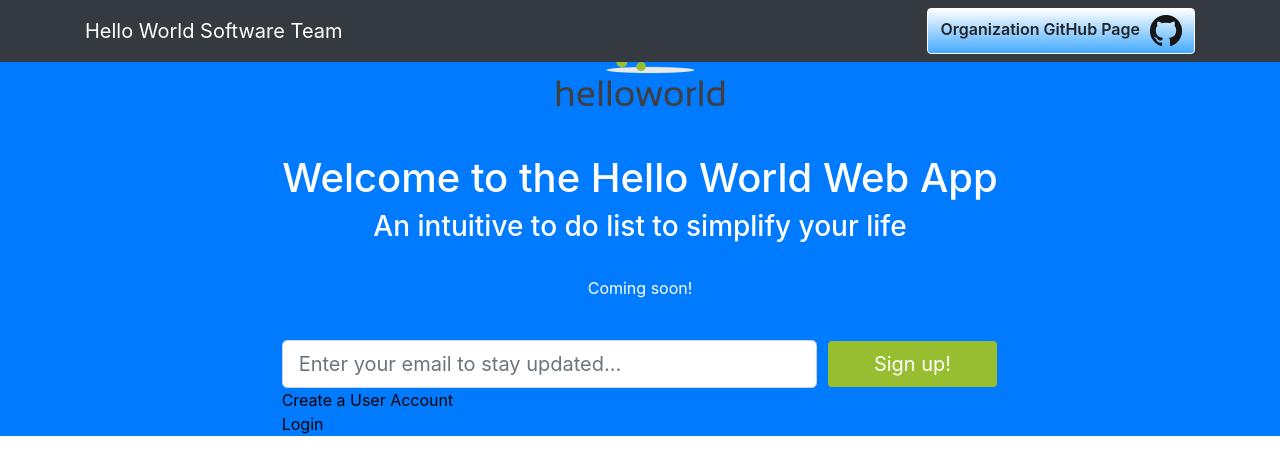
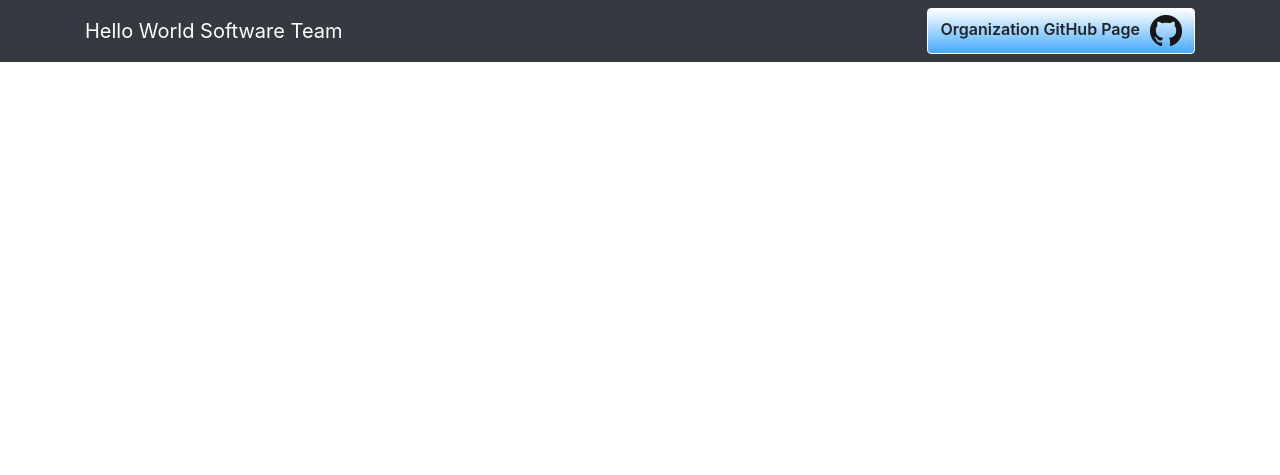
Before and after one commit to HelloWorldKSU/Reminder-App, a Flask app: page / in a window 1280 px wide. Shown: the top 475 px of the page. Run offline with Flask 2, Linux system fonts and the light colour scheme; some libraries are stand-ins or nearby versions.

Commit message:
Weird merge issue

```diff
--- a/mysite/templates/index.html
+++ b/mysite/templates/index.html
@@ -15,37 +15,6 @@
 	</nav>
 
 	<main id="pagebox" role="main"></main>
-	<header class="bg-primary text-white">
-		<div class="container text-center">
-			<div class="container text-center">
-				<!--<img src="https://www.pythonanywhere.com/user/helloworldksu/files/home/helloworldksu/mysite/assets/helloworld.png" alt="helloworld">-->
-				<img src="https://raw.githubusercontent.com/HelloWorldKSU/Reminder-App/master/mysite/assets/helloworld.png" alt="helloworld">
-			</div>
-			<br/>
-			<br/>
-			<h1>Welcome to the Hello World Web App</h1>
-			<h3>An intuitive to do list to simplify your life</h3>
-			<br/>
-			<p>Coming soon!</p>
-			<br/>
-		</div>
-		<div class="col-md-10 col-lg-8 col-xl-7 mx-auto">
-          <form action="/getEmail" method ="POST">
-            <div class="form-row">
-              <div class="col-12 col-md-9 mb-2 mb-md-0">
-                <input type="email" class="form-control form-control-lg" placeholder="Enter your email to stay updated..." name="email_text_box">
-                <a href="/signup" style="color: black">Create a User Account</a>
-                <br>
-                <a href="/login_user" style="color: black">Login</a>
-              </div>
-              <div class="col-12 col-md-3">
-                <button type="submit" class="btn btn-block btn-lg btn-primary" style="background-color: #97bd30">Sign up!</button>
-              </div>
-            </div>
-          </form>
-        </div>
-	</header>
-
 
 	<script src="https://code.jquery.com/jquery-3.4.1.min.js" integrity="sha384-vk5WoKIaW/vJyUAd9n/wmopsmNhiy+L2Z+SBxGYnUkunIxVxAv/UtMOhba/xskxh" crossorigin="anonymous"></script>
 	<script src="https://cdnjs.cloudflare.com/ajax/libs/popper.js/1.14.7/umd/popper.min.js" integrity="sha384-UO2eT0CpHqdSJQ6hJty5KVphtPhzWj9WO1clHTMGa3JDZwrnQq4sF86dIHNDz0W1" crossorigin="anonymous"></script>
```
